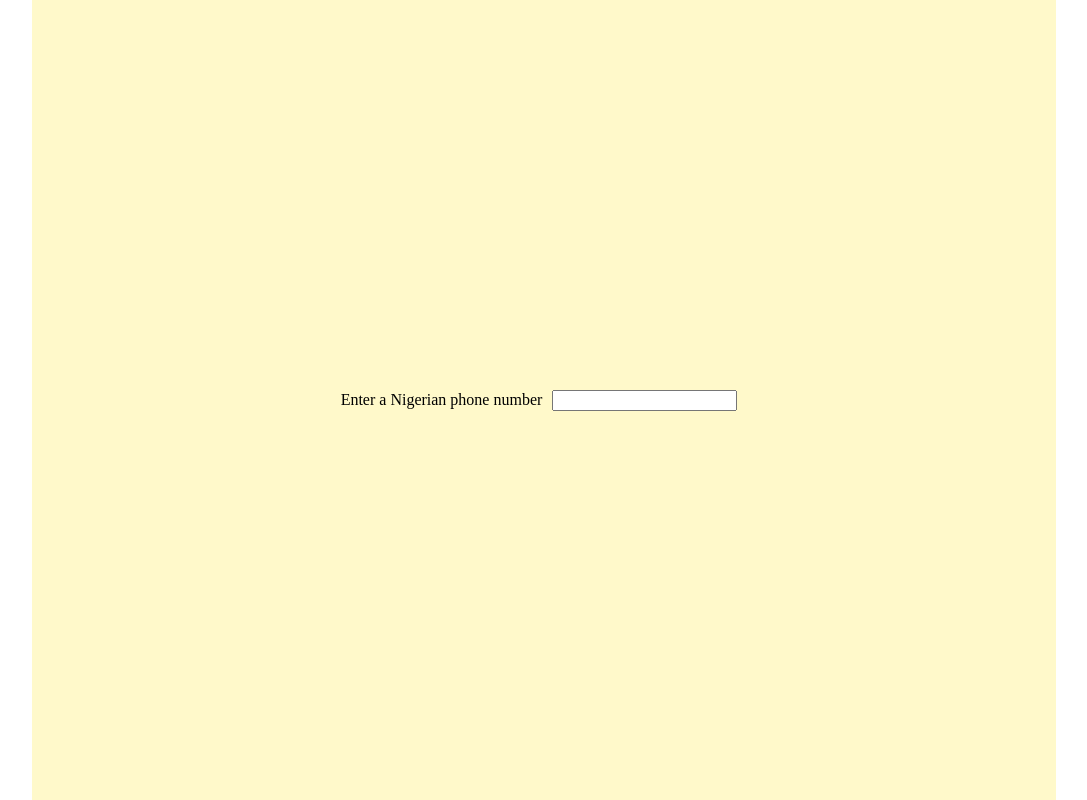
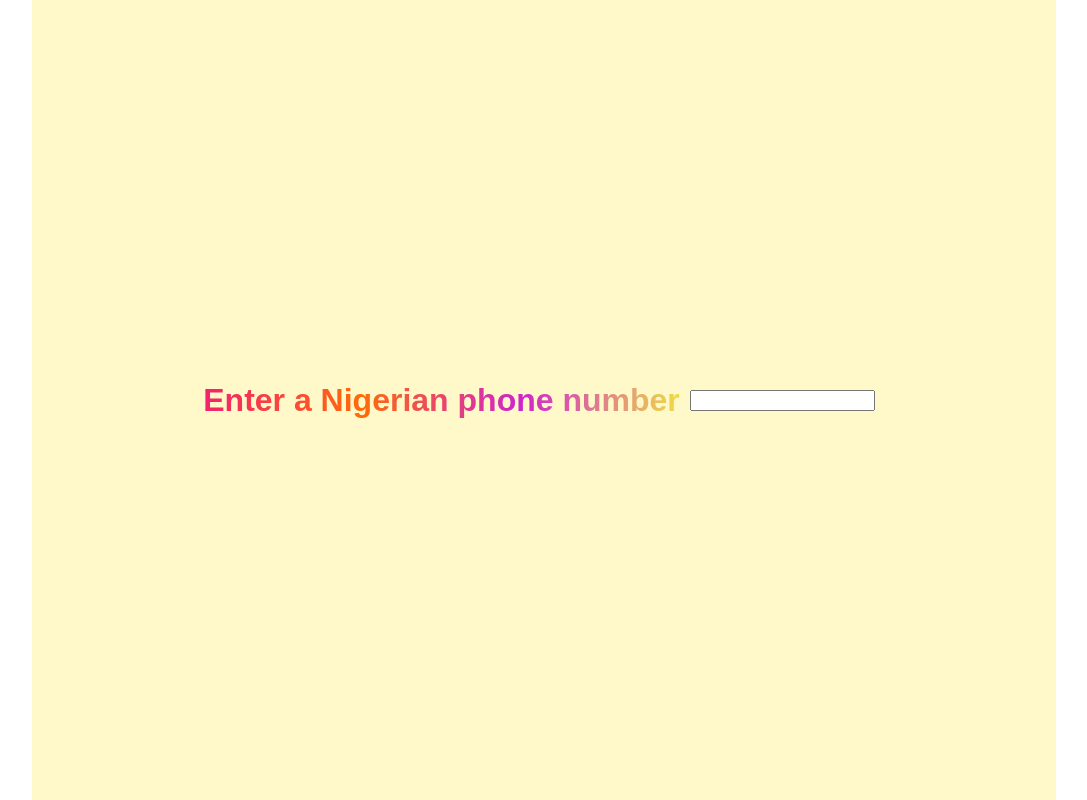
Before and after one commit to Pisces2802/phonie-app, a plain HTML site: page index.html in a window 1280 px wide. Shown: the whole page, without its empty margins (96-1183 px from the left). Drawn offline with Linux system fonts and the light colour scheme.

Commit message:
refactored styles.css

```diff
--- a/index.html
+++ b/index.html
@@ -10,8 +10,8 @@
 </head>
 <body>
     <main class="container">
-        <div>
-            <p>Enter a Nigerian phone number</p>
+        <div class="number">
+            <h1>Enter a Nigerian phone number</h1>
             <label for="phonenumber"></label>
         </div>
         <div>
```
